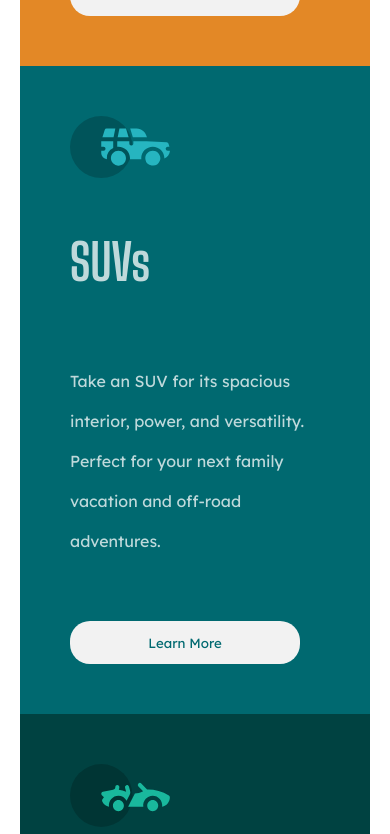
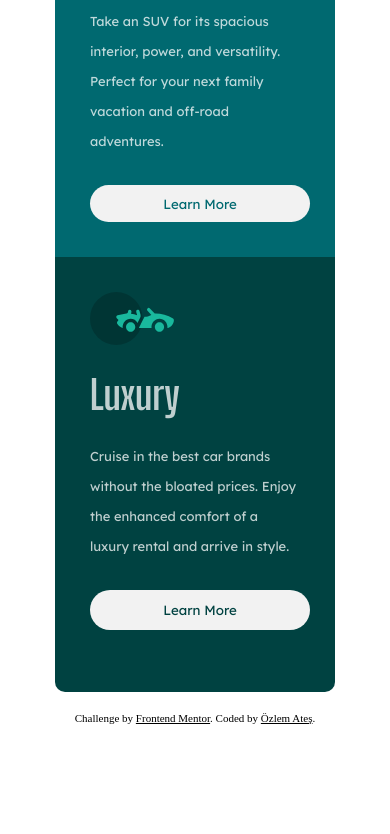
Before and after one commit to ozlemxates/3-Column-Preview-Card-Component-FrontendMentor, a plain HTML site: page index.html in a window 390 px wide. Shown: the part 633-1467 px from the top of the page. After the commit the page ends 1357 px from the top, so only its background shows below. Drawn offline with Linux system fonts and the light colour scheme.

Commit message:
mobile design looks better

```diff
--- a/style.css
+++ b/style.css
@@ -19,13 +19,15 @@ body {
     justify-content: center;
     flex-direction: column;
     align-items: center;
+    /* min-height: 100vh; */
+    background-color: hsla(0, 0%, 100%, 0.75);
 }
 
 main {
-    max-width: 1200px;
-    height: max-content;
+    max-width: 900px;
+    height: 500px;
     display: grid;
-    grid-template-columns: 1fr 1fr 1fr;
+    grid-template-columns: 300px 300px 300px;
     grid-template-rows: 1fr;
     grid-template-areas:
     "first second third";
@@ -39,7 +41,6 @@ main {
     flex-direction: column;
     background-color: var(--bg-1);
     padding: 50px;
-    gap: 20px;
     color: var(--paragraphs);
     grid-area: first;
     grid-column: 1/ 1 span;
@@ -49,11 +50,11 @@ main {
 h1 {
     font-family: var(--fl);
     font-weight: 700;
-    font-size: 50px;
+    font-size: 40px;
 }
 
 p {
-    line-height: 40px;
+    line-height: 30px;
     margin-bottom: 40px;
 }
 
@@ -66,7 +67,6 @@ p, button {
     flex-direction: column;
     background-color: var(--bg-2);
     padding: 50px;
-    gap: 20px;
     color: var(--paragraphs);
     grid-area: second;
     grid-column: 2/ 1 span;
@@ -78,7 +78,6 @@ p, button {
     flex-direction: column;
     background-color: var(--bg-3);
     padding: 50px;
-    gap: 20px;
     color: var(--paragraphs);
     grid-area: third;
     grid-column: 3/ 1 span;
@@ -125,28 +124,40 @@ button:hover {
 }
 
 @media screen and (max-width:1200px) {
-
     body {
-        height: 2000px;
+        height: auto;
         align-items: center;
         justify-content: center;
     }
 
     main {
+        height: auto;
         display: grid;
-        width: 350px;
+        width: 280px;
         height: 3fr;
-        margin-top: 50px;
-        grid-template-columns: 1fr;
-        grid-template-rows: 1fr 1fr 1fr;
+        margin:20px 10px;
+        grid-template-columns: 280px;
+        grid-template-rows: 435px 435px 435px;
         grid-template-areas:
         "first"
         "second"
         "third";
+        overflow: auto;
     }
 
     .first, .second, .third {
-        gap:20px
+        padding: 35px;
+        font-size: 13px;
+    }
+
+    button {
+        width: 220px;
+        height: 40px;
+    }
+
+    p {
+        margin-top:-5px ;
+        margin-bottom: 29px;
     }
 
     .first {
```
